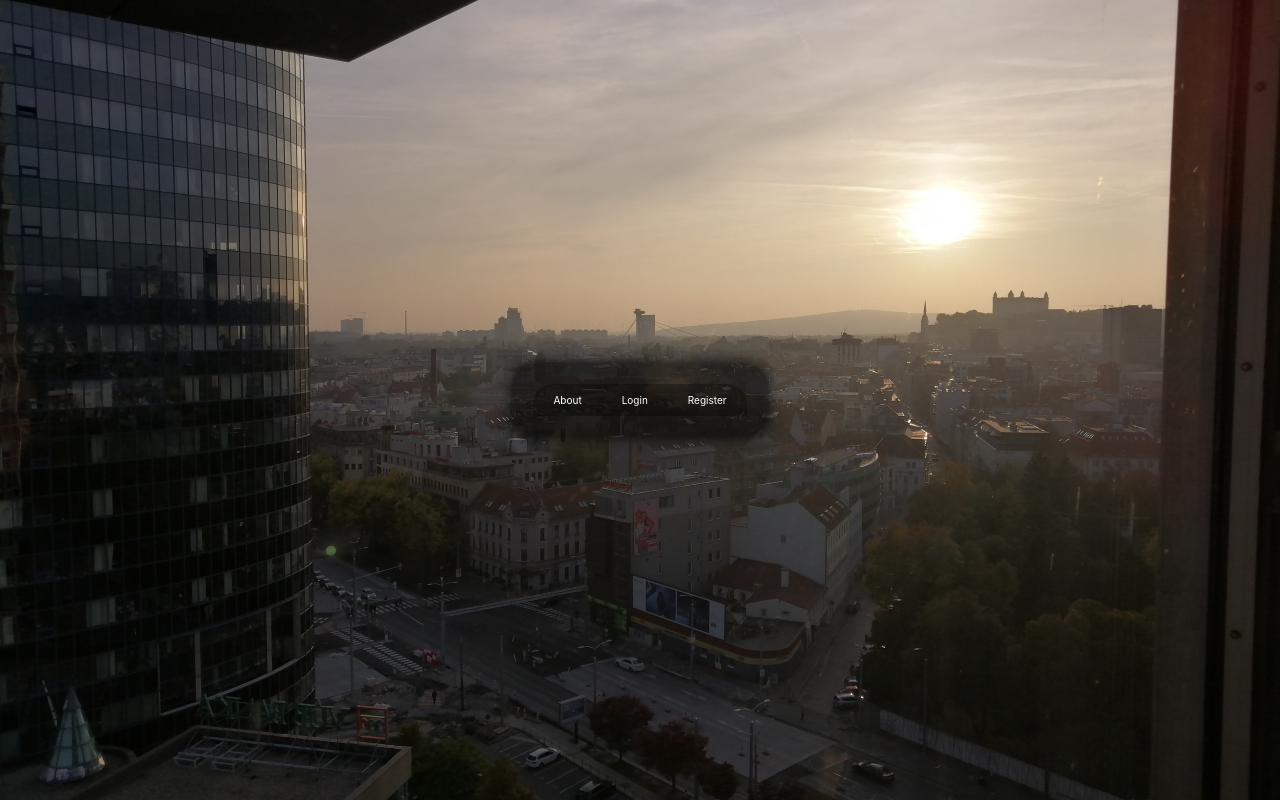
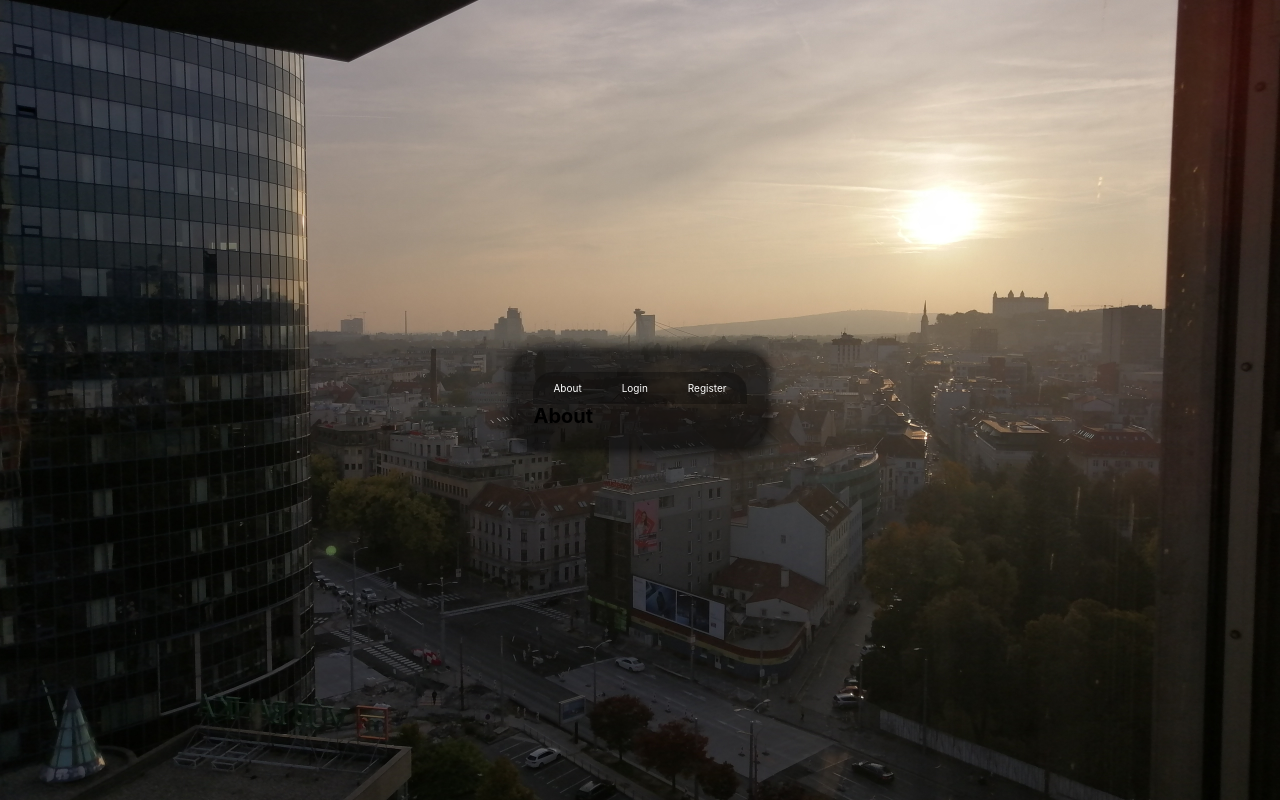
Before and after one commit to mrslvs/invoicing, a React (Create React App) app in the folder frontend/: page / in a window 1280 px wide. Built offline with nearby package versions, Linux system fonts and the light colour scheme.

Commit message:
add reactive content

```diff
--- /dev/null
+++ b/frontend/src/About.js
@@ -0,0 +1,11 @@
+import React from "react";
+
+const About = () => {
+  return (
+    <div>
+      <h1>About</h1>
+    </div>
+  );
+};
+
+export default About;
--- /dev/null
+++ b/frontend/src/Content.js
@@ -0,0 +1,27 @@
+import React from 'react';
+import About from './About';
+import Login from './Login';
+import Register from './Register';
+
+const Content = ({ selection }) => {
+    let contentComponent = <About />;
+
+    switch (selection) {
+        case 'about':
+            console.log('set about');
+            contentComponent = <About />;
+            break;
+        case 'login':
+            console.log('set login');
+            contentComponent = <Login />;
+            break;
+        case 'register':
+            console.log('set register');
+            contentComponent = <Register />;
+            break;
+    }
+
+    return contentComponent;
+};
+
+export default Content;
--- /dev/null
+++ b/frontend/src/Header.js
@@ -0,0 +1,19 @@
+import React from 'react';
+
+const Header = ({ setSelection }) => {
+    return (
+        <>
+            <button onClick={(e) => setSelection(e.target.value)} value="about">
+                About
+            </button>
+            <button onClick={(e) => setSelection(e.target.value)} value="login">
+                Login
+            </button>
+            <button onClick={(e) => setSelection(e.target.value)} value="register">
+                Register
+            </button>
+        </>
+    );
+};
+
+export default Header;
--- a/frontend/src/Home.js
+++ b/frontend/src/Home.js
@@ -1,21 +1,16 @@
-import { React, useState, useEffect } from "react";
-import "./css/Home.css";
+import { React, useState, useEffect } from 'react';
+import './css/Home.css';
+import Header from './Header';
+import Content from './Content';
 
 const Home = () => {
-  const [selection, setSelection] = useState("about");
+    const [selection, setSelection] = useState();
 
     return (
         <main>
             <div className="contentBox">
-        <button onClick={(e) => setSelection(e.target.value)} value="about">
-          About
-        </button>
-        <button onClick={(e) => setSelection(e.target.value)} value="login">
-          Login
-        </button>
-        <button onClick={(e) => setSelection(e.target.value)} value="register">
-          Register
-        </button>
+                <Header setSelection={setSelection} />
+                <Content selection={selection} />
             </div>
         </main>
     );
```
Also changed, not shown: 1 other file (tests, documents, lock files or other folders). Lines whose indentation alone changed are shown as unchanged.
